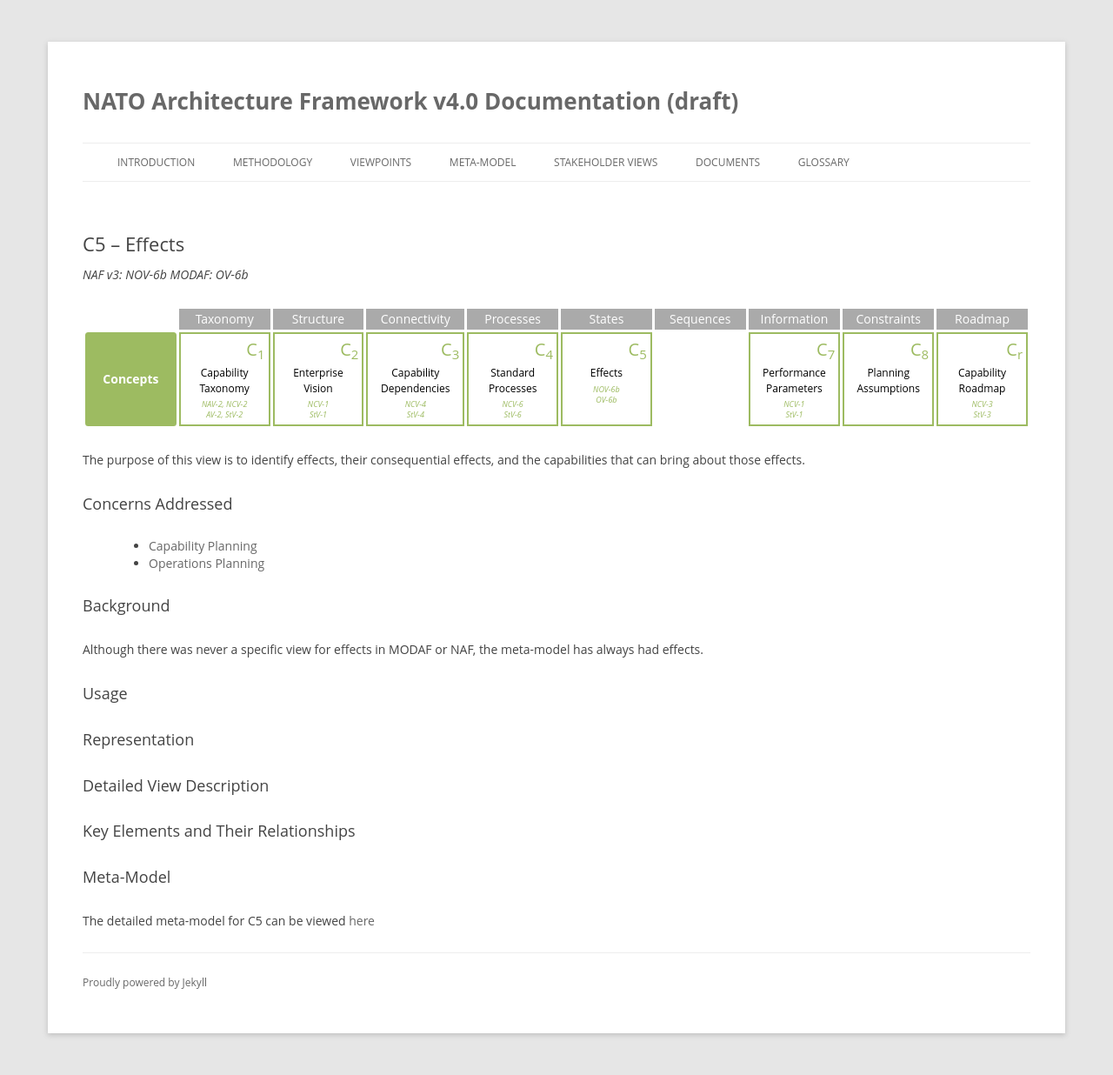
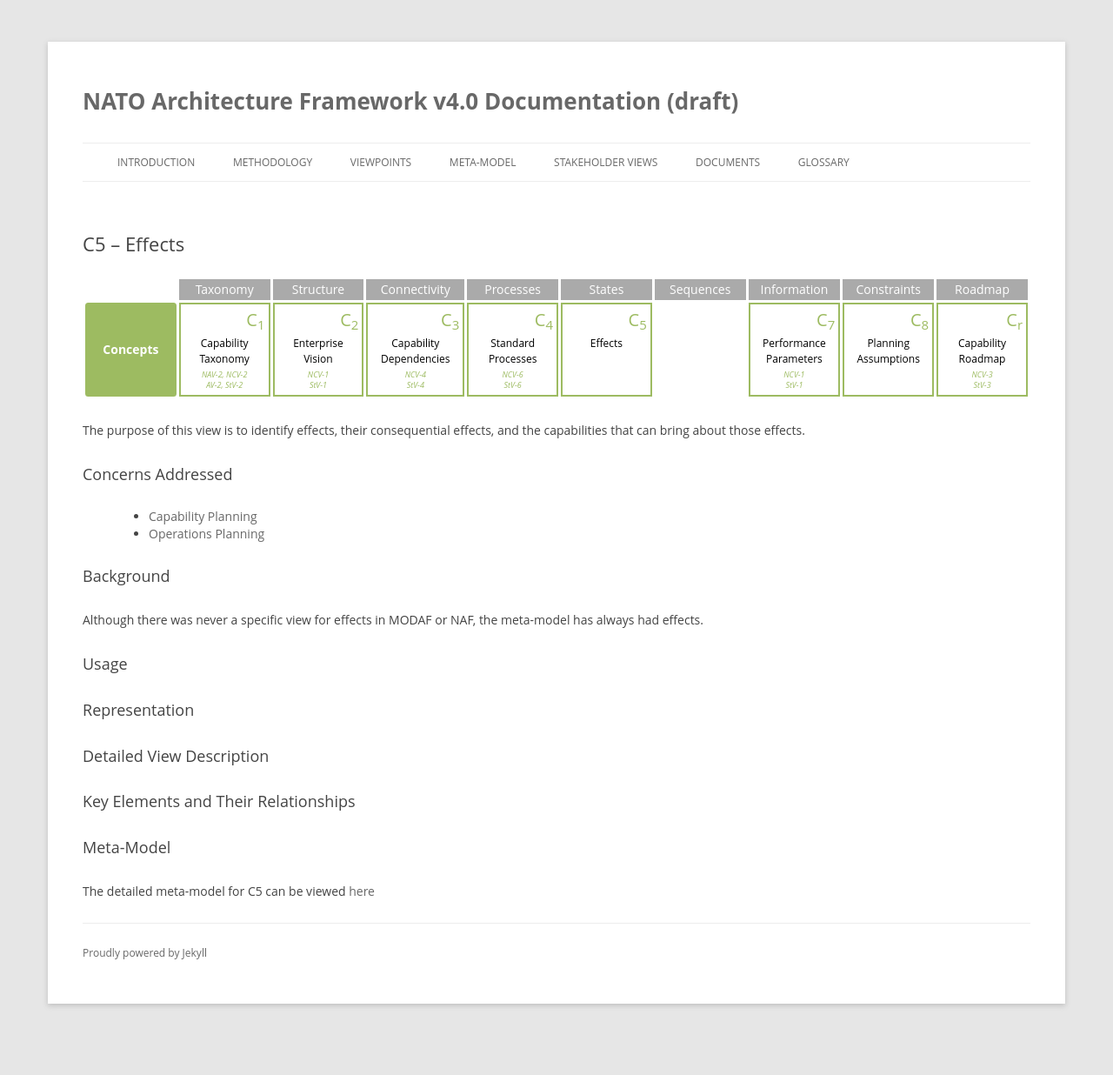
Before and after one commit to nafdocs/nafdocs.github.io, a Jekyll site: the page built from viewpoints/c5.md, in a window 1280 px wide. Shown: the whole page at 87% size. Built offline with Jekyll 4.4.1, drawn with Linux system fonts in a browser that asks for light colours; nearby versions of some CDN libraries; after the commit the page ends 1202 px from its top, so only the background shows below that.

Commit message:
Remove C5 references

```diff
--- a/_includes/viewpoint-bars/capability-bar.html
+++ b/_includes/viewpoint-bars/capability-bar.html
@@ -65,7 +65,7 @@
       <td>
         <a href="c5">C<sub>5</sub>
       <div class="mk__viewTitle">Effects</div>
-      <div class="mk__legacyCodes">NOV-6b<br/>OV-6b</div>
+      <div class="mk__legacyCodes"></div>
     </a>
       </td>
       <td class="notmodelkind"></td>
--- a/viewpoints/c5.md
+++ b/viewpoints/c5.md
@@ -3,7 +3,6 @@
 layout: page
 id: c5
 viewpoint: capability
-legacy: "NAF v3: NOV-6b MODAF: OV-6b"
 ---
 
 
--- a/viewpoints/index.html
+++ b/viewpoints/index.html
@@ -81,8 +81,7 @@
       <td>
         <a href="c5">C<sub>5</sub>
       <div class="mk__viewTitle">Effects</div>
-      <div class="mk__legacyCodes naf3">NOV-6b</div>
-      <div class="mk__legacyCodes modaf">OV-6b</div>
+      <div class="mk__legacyCodes modaf"></div>
     </a>
       </td>
       <td class="notmodelkind"></td>
```
